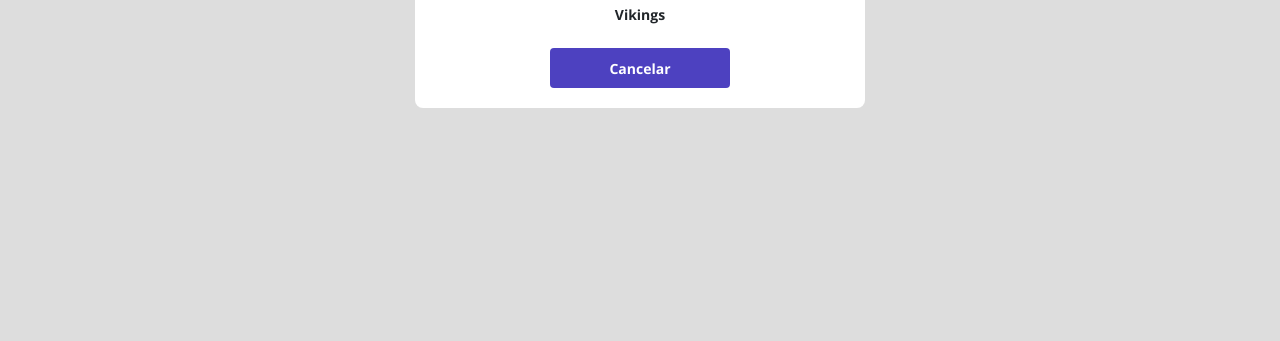
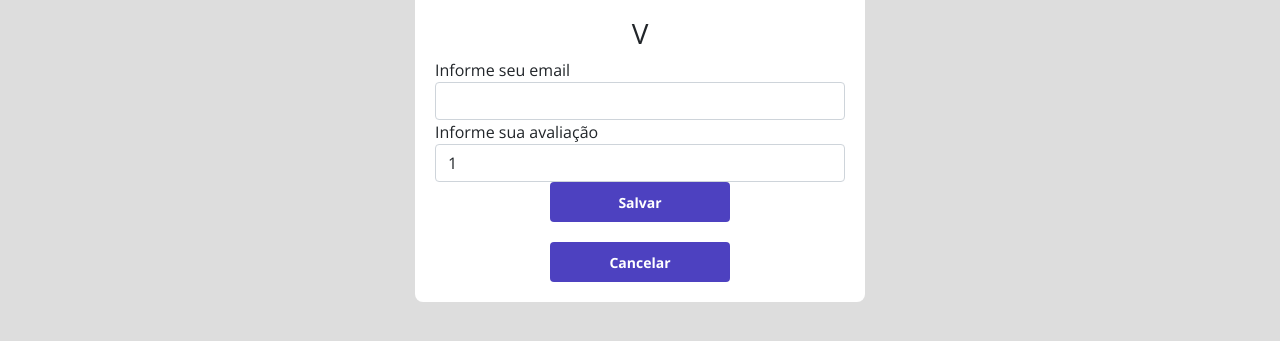
Before and after one commit to teocalazans/dsmovie, a plain HTML site: page form.html in a window 1280 px wide. Shown: the part 441-782 px from the top of the page. Drawn offline with nearby package versions, Linux system fonts and the light colour scheme.

Commit message:
Formulário Parte 2 (Atualizado)

```diff
--- a/CSS/Styles.css
+++ b/CSS/Styles.css
@@ -104,6 +104,7 @@ a, a:hover {
     align-items: center;
     justify-content: center;
     border-radius: 4px;
+    border: 0;
 
 }
 
@@ -112,3 +113,24 @@ a, a:hover {
     max-width: 450px;
 
 }
+
+ .dsmovie-form-description {
+     background-color: var(--white);
+     padding: 20px;
+     display: flex;
+     flex-direction: column;
+     align-items: center;
+     border-radius: 0 0 8px 8px;
+ }
+
+.dsmovie-form {
+    width: 100%;
+}
+
+.dsmovie-form-btn-container {
+    height: 100px;
+    display: flex;
+    flex-direction: column;
+    align-items: center;
+    justify-content: space-between;
+}
--- a/form.html
+++ b/form.html
@@ -33,13 +33,31 @@
                     <div class="dsmovie-card">
                         <img src="https://www.themoviedb.org/t/p/w250_and_h141_face/lHe8iwM4Cdm6RSEiara4PN8ZcBd.jpg"
                             alt="Vikings">
-                        <div class="dsmovie-card-description">
-                            <h3>Vikings</h3>
-                            <a class="dsmovie-btn" href="index.html">Cancelar</a>
+                        <div class="dsmovie-form-description">
+                            <h3>V</h3>
+                            <form class="dsmovie-form">
+                                <div class="form-group dsmovie-form-group">
+                                    <label for="email">Informe seu email</label>
+                                    <input class="form-control" type="email" id="email">
+                                </div>
+                                <div class="form-group dsmovie-form-group">
+                                    <label for="score">Informe sua avaliação</label>
+                                    <select class="form-control" name="score" id="score">
+                                        <option value="1">1</option>
+                                        <option value="2">2</option>
+                                        <option value="3">3</option>
+                                        <option value="4">4</option>
+                                        <option value="5">5</option>
+                                    </select>
+                                </div>
+                                <div class="dsmovie-form-btn-container">
+                                    <button class="dsmovie-btn" type="submit">Salvar</button>
+                                    <a class="dsmovie-btn" href="index.html">Cancelar</a>
+                                </div>
+                            </form>
                         </div>
                     </div>
                 </div>
-
             </div>
         </Section>
     </main>
```
